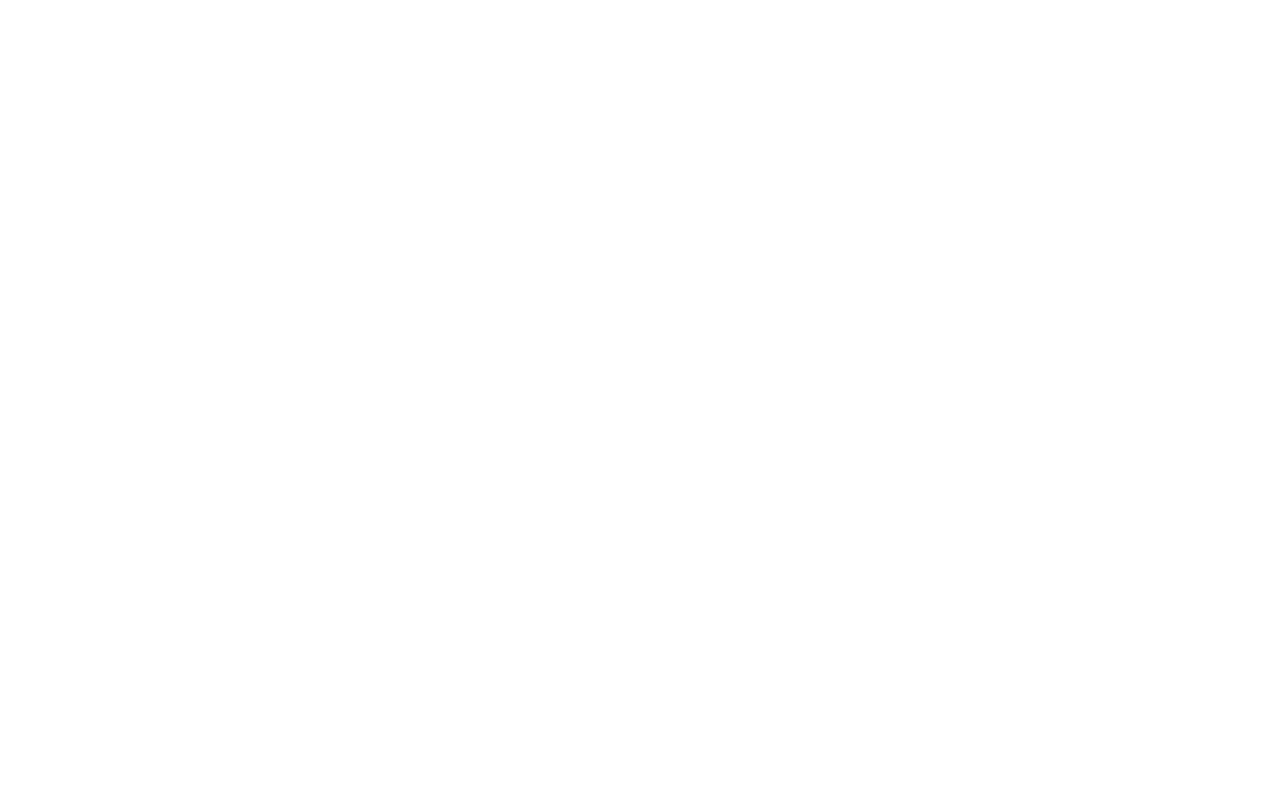
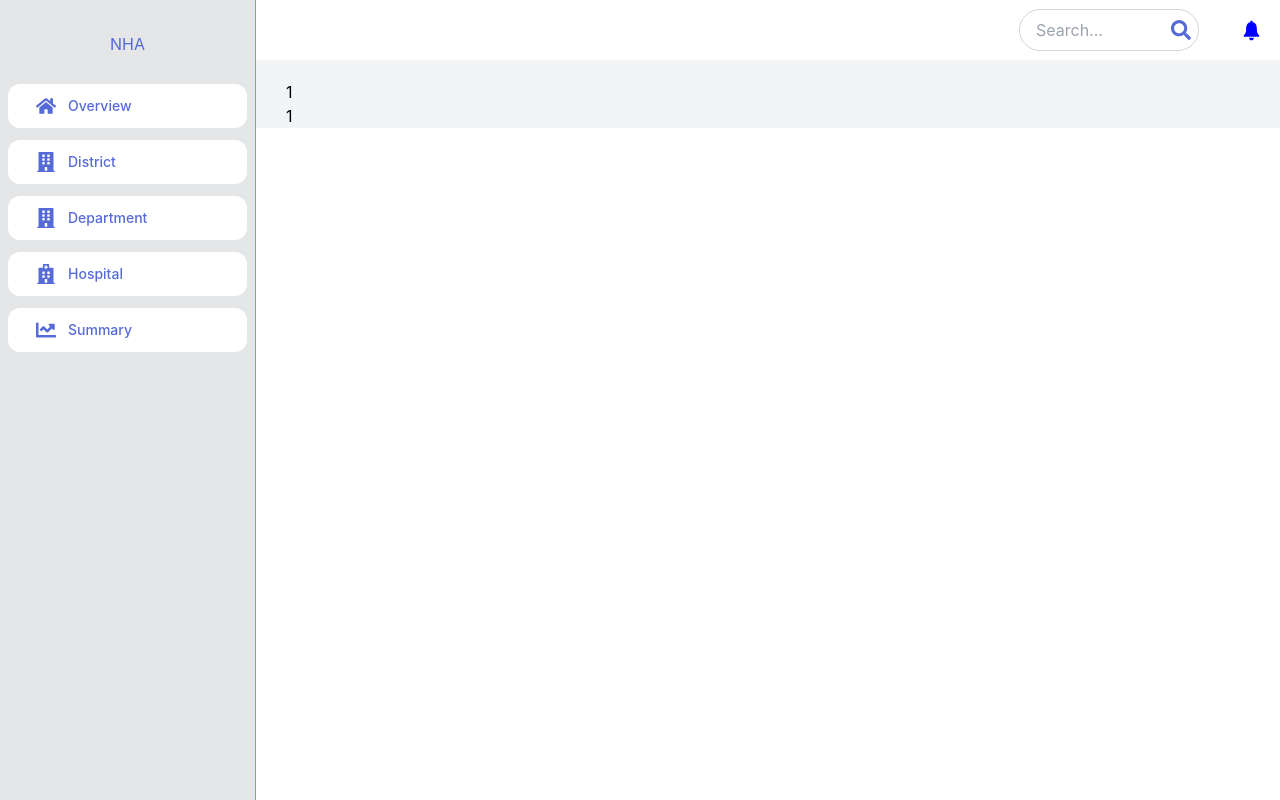
Before and after one commit to Hunter-420/NHA-National-Health-Agency, a React (Create React App) app in the folder frontend/: page /province/1/1 in a window 1280 px wide. Before the commit this address had no page. Built offline with nearby package versions, Linux system fonts and the light colour scheme.

Commit message:
fix(cmp): redirect from overview line to the show all proviounce case bar

```diff
--- a/frontend/src/App.js
+++ b/frontend/src/App.js
@@ -7,6 +7,8 @@
 import Hosptital from './pages/Hosptital';
 import Summary from './pages/Summary';
 import MainContent from './components/MainContent/MainContent';
+import SpecificDiseaseProvinceBarChart from './components/graphs/SpecificDiseaseProvionceBarChart';
+import Provience from './pages/Provience';
 
 
 function App() {
@@ -21,6 +23,9 @@
           <Route path="department" element={<Department />} />
           <Route path="hospital" element={<Hosptital />} />
           <Route path="summary" element={<Summary />} /> */
+          <Route path='province/:diseaseName' element={<SpecificDiseaseProvinceBarChart/>}/>
+          <Route path='province/:provinceName/:diseaseName' element={<Provience/>}/>
+
 
         </Route>
       </Routes>
--- a/frontend/src/components/Layout/Layout.js
+++ b/frontend/src/components/Layout/Layout.js
@@ -7,9 +7,10 @@
   return (
     <div className="flex">
       {/* Sidebar */}
-      <Sidebar />
+      <Sidebar className="w-[250px] fixed top-0 bottom-0 left-0 bg-[#2d2d2d] text-white pt-5" />
 
-      <div className="flex flex-col w-full">
+      {/* Main content area (where the Outlet will render) */}
+      <div className="flex flex-col w-full ml-[250px]">
         {/* Navbar */}
         <Navbar />
 
--- a/frontend/src/components/MainContent/MainContent.js
+++ b/frontend/src/components/MainContent/MainContent.js
@@ -4,7 +4,7 @@
 
 function MainContent() {
   return (
-    <main className="flex-1 bg-gray-100 pl-9 pt-5 ml-64">
+    <main className="flex-1 h-full bg-gray-100  pt-5 ">
       <h1 className="text-5xl font-semibold text-gray-700 mb-4">
         Generating national health insights.<br />
         Securing the Future.
--- a/frontend/src/components/SideBar/Sidebar.js
+++ b/frontend/src/components/SideBar/Sidebar.js
@@ -3,7 +3,7 @@
 import { FaHome, FaBuilding, FaHospital, FaChartLine } from "react-icons/fa";
 
 const navItems = [
-  { title: "Overview", path: "/overview", icon: <FaHome className="w-5 h-5" fill="rgba(86,106,216,1)" /> },
+  { title: "Overview", path: "/", icon: <FaHome className="w-5 h-5" fill="rgba(86,106,216,1)" /> },
   { title: "District", path: "/district", icon: <FaBuilding className="w-5 h-5" fill="rgba(86,106,216,1)" /> },
   { title: "Department", path: "/department", icon: <FaBuilding className="w-5 h-5" fill="rgba(86,106,216,1)" /> },
   { title: "Hospital", path: "/hospital", icon: <FaHospital className="w-5 h-5" fill="rgba(86,106,216,1)" /> },
--- a/frontend/src/components/graphs/MonthlyAllDisease.js
+++ b/frontend/src/components/graphs/MonthlyAllDisease.js
@@ -17,7 +17,7 @@
     };
 
     const handleLineClick = (diseaseName) => {
-        navigate(`/disease/${diseaseName}`); // Use navigate to redirect
+        navigate(`/province/${diseaseName}`); // Use navigate to redirect
     };
 
     const diseaseData = [
--- a/frontend/src/components/graphs/SpecificDiseaseProvionceBarChart.js
+++ b/frontend/src/components/graphs/SpecificDiseaseProvionceBarChart.js
@@ -1,12 +1,14 @@
 import React, { useEffect, useState } from 'react';
 import { Bar } from 'react-chartjs-2';
 import 'chart.js/auto';
-import { useParams } from 'react-router-dom';
+import { useNavigate, useParams } from 'react-router-dom';
 
 const SpecificDiseaseProvinceBarChart = () => {
-  const { diseaseName } = useParams(); // Extract disease name from URL
+  const { diseaseName } = useParams(); // Get disease name from the URL
+  const navigate = useNavigate(); // Get navigate function
+
   const [chartData, setChartData] = useState({
-    labels: ['Province 1', 'Province 2', 'Province 3', 'Province 4', 'Province 5', 'Province 6', 'Province 7'],
+    labels: ['Province1', 'Province2', 'Province3', 'Province4', 'Province5', 'Province6', 'Province7'],
     datasets: [
       {
         label: 'No. of Admitted Patients',
@@ -20,7 +22,7 @@
 
   useEffect(() => {
     const fetchData = async () => {
-      // Dummy data - Replace this with PostgreSQL integration
+      // Dummy data - Replace this with your data fetching logic
       const dummyData = [120, 350, 200, 180, 400, 190, 100];
 
       // Calculate highest and lowest values
@@ -48,6 +50,20 @@
 
     fetchData();
   }, []);
+
+  // Function to handle click on a bar
+  const handleBarClick = (event) => {
+    const chart = event.chart;
+    const activePoints = chart.getElementsAtEventForMode(event.native, 'nearest', { intersect: true }, true);
+
+    if (activePoints.length > 0) {
+      const clickedIndex = activePoints[0].index;
+      let provinceName = chartData.labels[clickedIndex];
+      provinceName = provinceName.replace(/\s+/g, '').toLowerCase();
+
+      navigate(`/province/${provinceName}/${diseaseName}`);
+    }
+  };
 
   const options = {
     plugins: {
@@ -107,6 +123,7 @@
         },
       },
     },
+    onClick: handleBarClick, // Attach the click handler to the chart
   };
 
   return (
--- /dev/null
+++ b/frontend/src/pages/Provience.js
@@ -0,0 +1,16 @@
+import React from 'react'
+import { useParams } from 'react-router-dom'
+
+function Provience() {
+     const {provinceName,diseaseName}= useParams();
+  return (
+    <div>
+         <h1>
+             {provinceName}
+         </h1>
+          <p>{diseaseName}</p>
+    </div>
+  )
+}
+
+export default Provience
```
